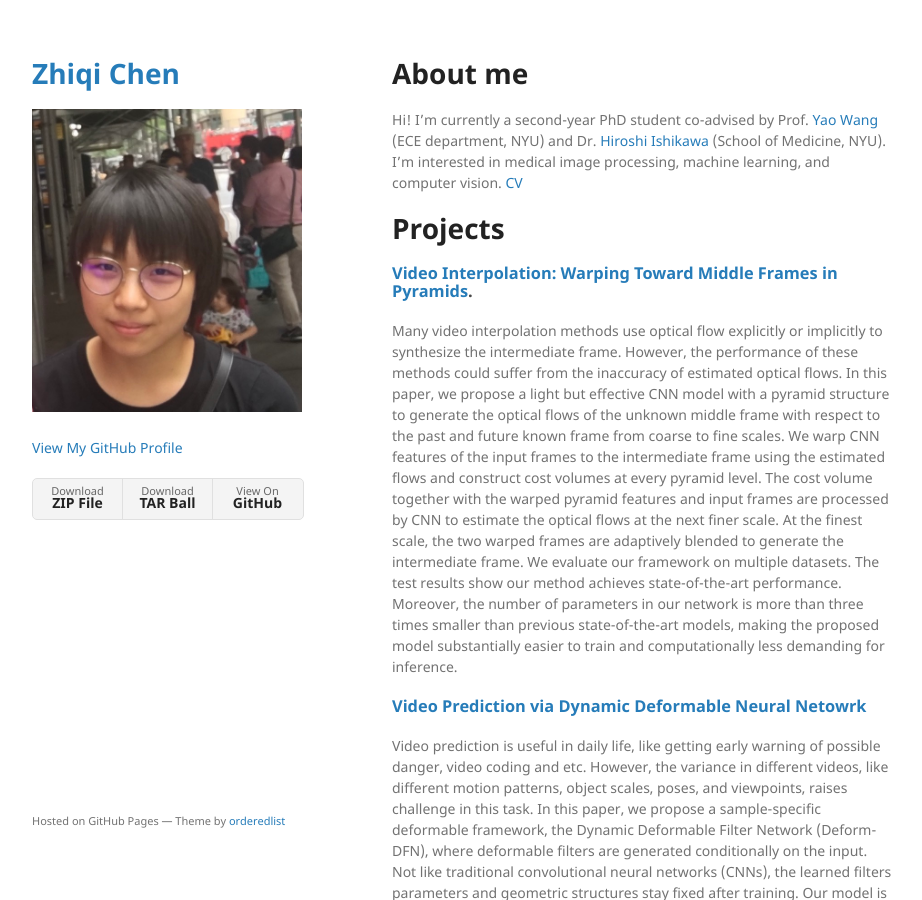
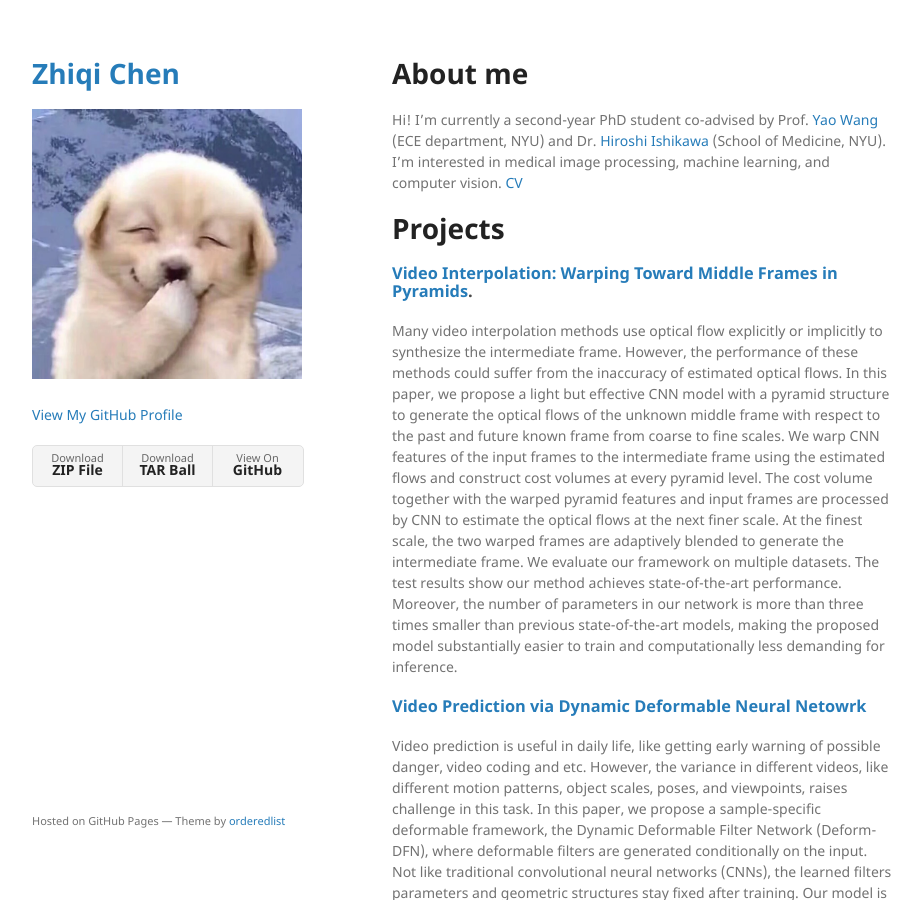
Before and after one commit to zhiqiiiiiii/zhiqiiiiiii.github.io, a Jekyll site: the page built from index.md, in a window 1280 px wide and 900 px high. Shown: the whole window, without its empty margins (178-1100 px from the left). Built offline with Jekyll 4.4.1, drawn with Linux system fonts in a browser that asks for light colours; the repository's description, which GitHub fills in, is left out; our own code applies the rules of GitHub Pages for plain Markdown files.

```diff
--- a/_config.yml
+++ b/_config.yml
@@ -1,5 +1,5 @@
 title: Zhiqi Chen
-logo: /assets/img/headshot.JPG
+logo: /assets/img/dog.png
 #description:
 show_downloads: true
 #google_analytics:
```
Also changed, not shown: assets/img/dog.png (added).
